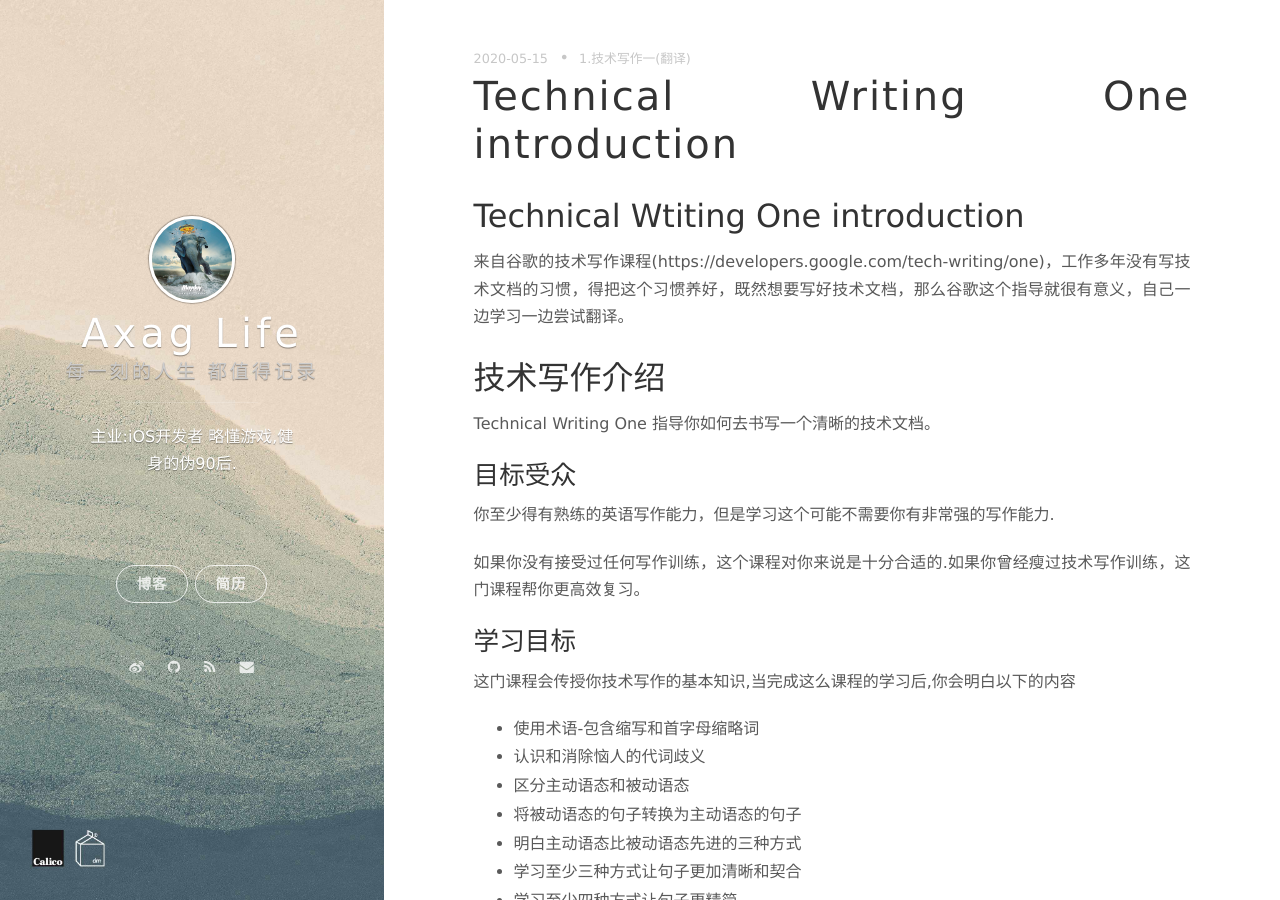
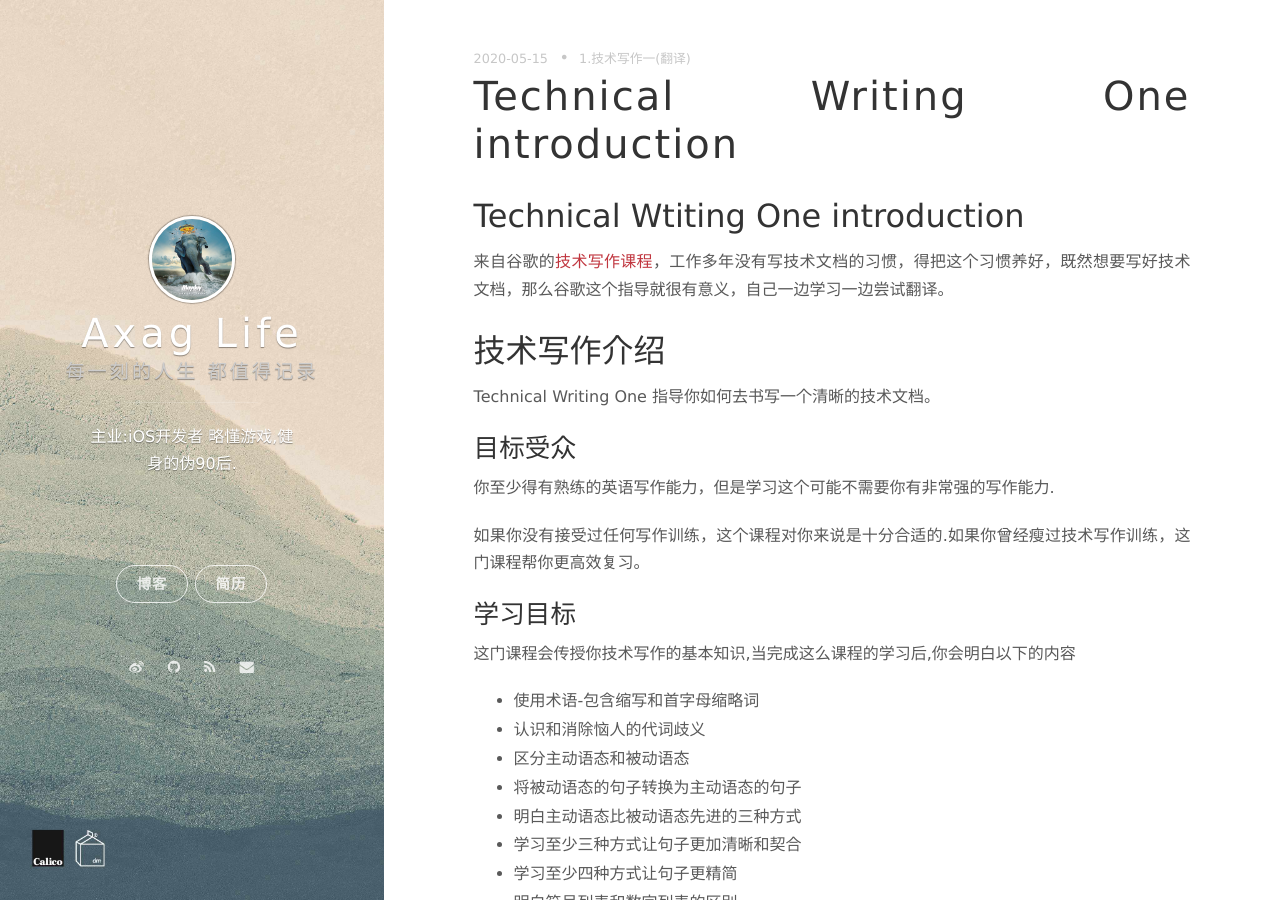
Before and after one commit to ssuperdreamer/ssuperdreamer.github.io, a Jekyll site: the page built from _posts/2020-05-15-Technical Writing One introduction.markdown, in a window 1280 px wide and 900 px high. Built offline with Jekyll 4.4.1, drawn with Linux system fonts in a browser that asks for light colours; nearby versions of some CDN libraries; comment, search, counter and statistics services are not loaded; some of the changed lines change nothing that is shown.

Commit message:
modify url

```diff
--- a/_posts/2020-05-15-Technical Writing One introduction.markdown
+++ b/_posts/2020-05-15-Technical Writing One introduction.markdown
@@ -6,7 +6,7 @@ tags: 1.技术写作一(翻译)
 ---
 ## Technical Wtiting One introduction
 
-来自谷歌的技术写作课程(https://developers.google.com/tech-writing/one)，工作多年没有写技术文档的习惯，得把这个习惯养好，既然想要写好技术文档，那么谷歌这个指导就很有意义，自己一边学习一边尝试翻译。
+来自谷歌的[技术写作课程](https://developers.google.com/tech-writing/one)，工作多年没有写技术文档的习惯，得把这个习惯养好，既然想要写好技术文档，那么谷歌这个指导就很有意义，自己一边学习一边尝试翻译。
 
 ## 技术写作介绍
 
```
